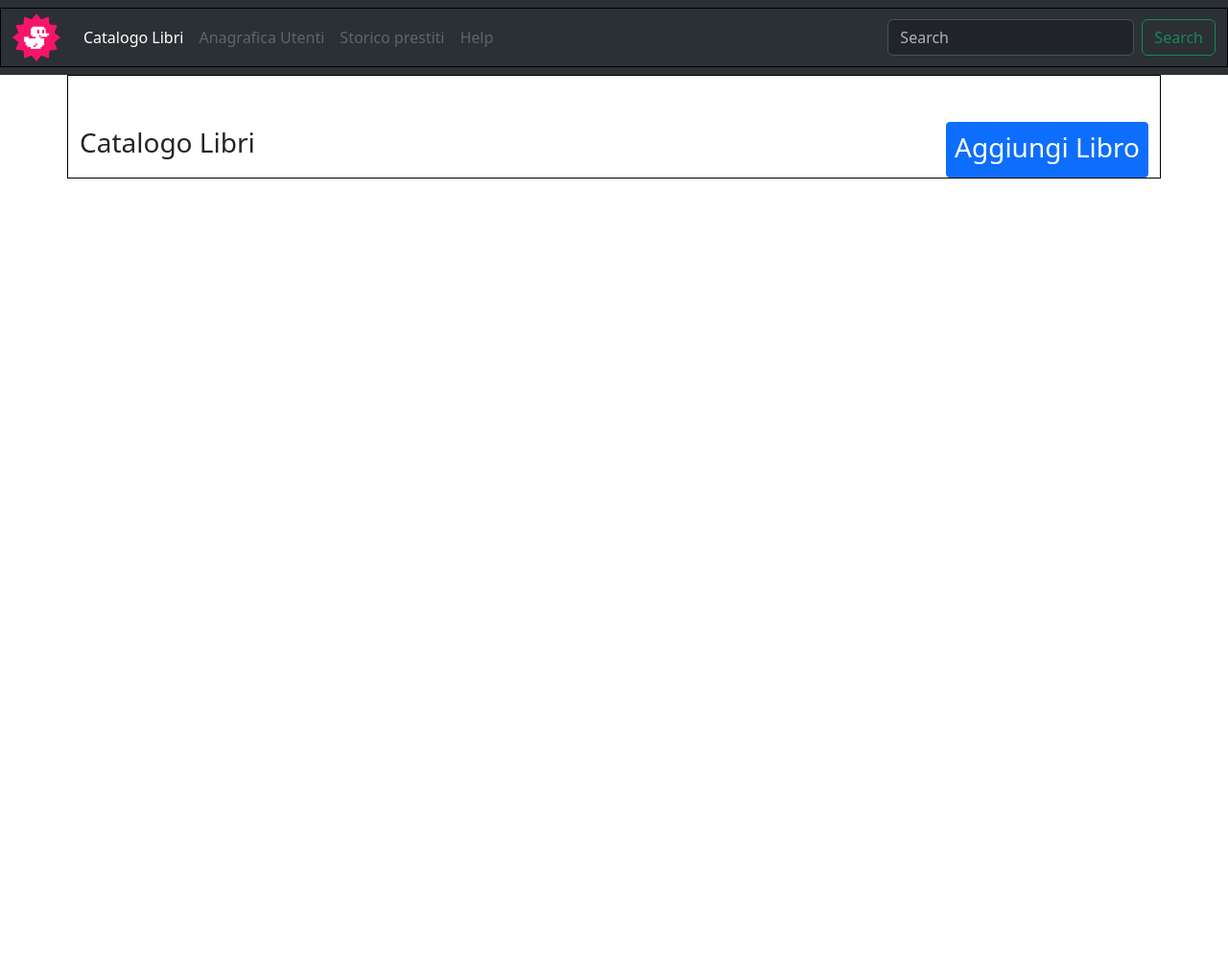
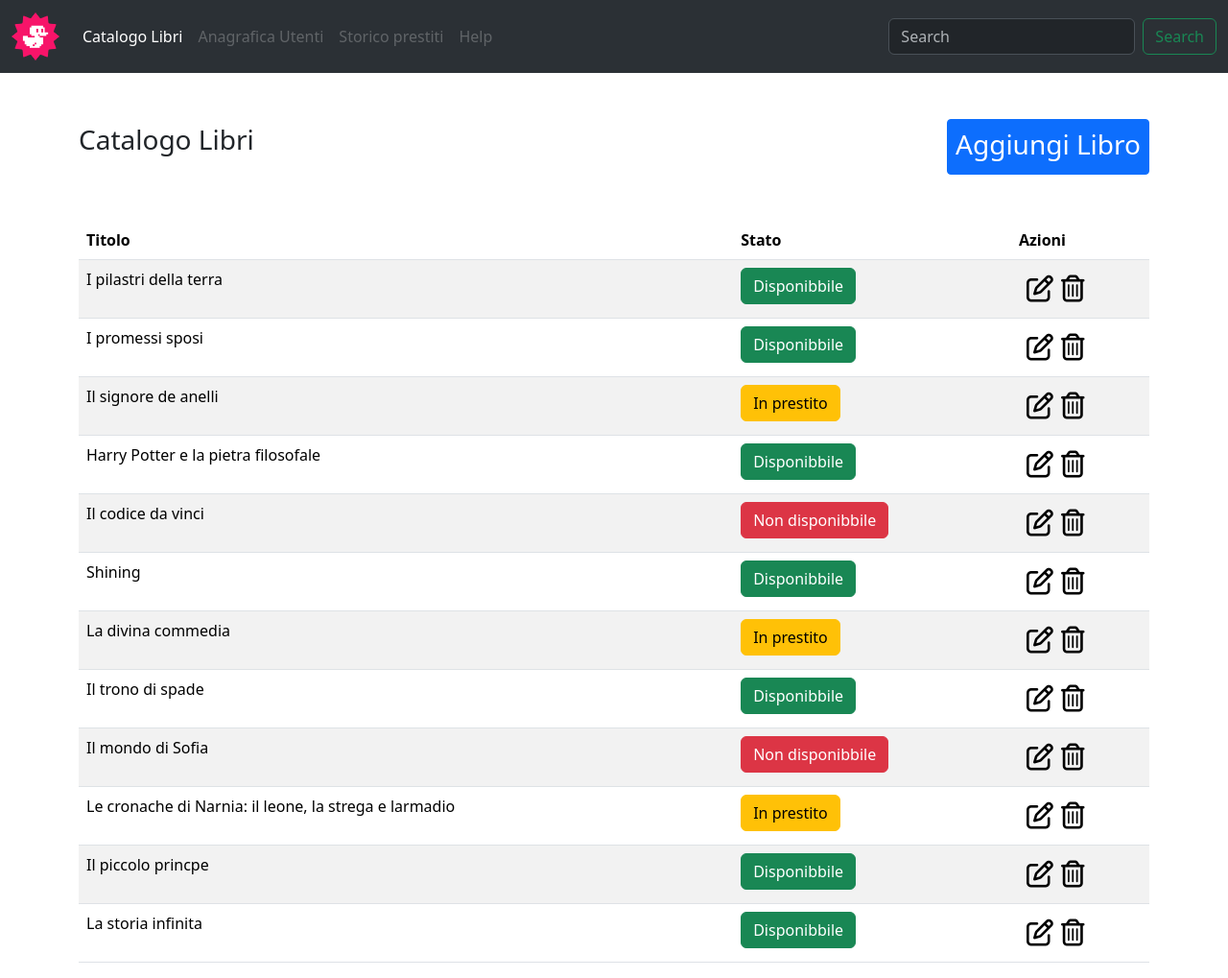
Before and after one commit to JensonAquino/html-css-bootstrap-dashboard, a plain HTML site: page index.html in a window 1280 px wide. Shown: the whole page at 96% size. Before the commit the page ends 800 px from the top, so only its background shows below. Drawn offline with nearby package versions, Linux system fonts and the light colour scheme.

Commit message:
feat: table-section aggiunta

```diff
--- a/css/style.css
+++ b/css/style.css
@@ -1,7 +1,3 @@
 img{
     width: 50px;
 }
-[class^=container]{
-    border: 1px solid black;
-    min-height: 50px;
-}
--- a/index.html
+++ b/index.html
@@ -9,6 +9,9 @@
         integrity="sha384-QWTKZyjpPEjISv5WaRU9OFeRpok6YctnYmDr5pNlyT2bRjXh0JMhjY6hW+ALEwIH" crossorigin="anonymous">
     <!-- styling -->
     <link rel="stylesheet" href="./css/style.css">
+    <link rel="stylesheet" href="https://cdnjs.cloudflare.com/ajax/libs/font-awesome/6.6.0/css/all.min.css"
+        integrity="sha512-Kc323vGBEqzTmouAECnVceyQqyqdsSiqLQISBL29aUW4U/M7pSPA/gEUZQqv1cwx4OnYxTxve5UMg5GT6L4JJg=="
+        crossorigin="anonymous" referrerpolicy="no-referrer" />
 </head>
 
 <body>
@@ -53,7 +56,82 @@
         <a class="btn btn-primary btn-sm fs-3" href="#" role="button">Aggiungi Libro</a>
     </div>
 </div>
+<!-- table-section -->
+<div class="container pt-5">
+    <table class="table table table-striped">
+        <thead>
+          <tr>
+            <th scope="col">Titolo</th>
+            <th scope="col">Stato</th>
+            <th scope="col">Azioni</th>
+          </tr>
+        </thead>
+        <tbody>
+          <tr>
+            <td>I pilastri della terra</td>
+            <td><button type="button" class="btn btn-success">Disponibbile</button></td>
+            <td><i class="fa-regular fa-pen-to-square fs-3 p-2"></i><i class="fa-regular fa-trash-can fs-3"></i>
+          </tr>
+          <tr>
+            <td>I promessi sposi</td>
+            <td><button type="button" class="btn btn-success">Disponibbile</button></td>
+            <td><i class="fa-regular fa-pen-to-square fs-3 p-2"></i><i class="fa-regular fa-trash-can fs-3"></i>
+          </tr>
+          <tr>
+            <td>Il signore de anelli</td>
+            <td><button type="button" class="btn btn-warning">In prestito</button></td>
+            <td><i class="fa-regular fa-pen-to-square fs-3 p-2"></i><i class="fa-regular fa-trash-can fs-3"></i>
+          </tr>
+          <tr>
+            <td class="text-wrap">Harry Potter e la pietra filosofale</td>
+            <td><button type="button" class="btn btn-success">Disponibbile</button></td>
+            <td><i class="fa-regular fa-pen-to-square fs-3 p-2"></i><i class="fa-regular fa-trash-can fs-3"></i>
+          </tr>
+          <tr>
+            <td>Il codice da vinci</td>
+            <td><button type="button" class="btn btn-danger">Non disponibbile</button></td>
+            <td><i class="fa-regular fa-pen-to-square fs-3 p-2"></i><i class="fa-regular fa-trash-can fs-3"></i>
+          </tr>
+          <tr>
+            <td>Shining</td>
+            <td><button type="button" class="btn btn-success">Disponibbile</button></td>
+            <td><i class="fa-regular fa-pen-to-square fs-3 p-2"></i><i class="fa-regular fa-trash-can fs-3"></i>
+          </tr>
+          <tr>
+            <td>La divina commedia</td>
+            <td><button type="button" class="btn btn-warning">In prestito</button></td>
+            <td><i class="fa-regular fa-pen-to-square fs-3 p-2"></i><i class="fa-regular fa-trash-can fs-3"></i>
+          </tr>
+          <tr>
+            <td>Il trono di spade</td>
+            <td><button type="button" class="btn btn-success">Disponibbile</button></td>
+            <td><i class="fa-regular fa-pen-to-square fs-3 p-2"></i><i class="fa-regular fa-trash-can fs-3"></i>
+          </tr>
+          <tr>
+            <td>Il mondo di Sofia</td>
+            <td><button type="button" class="btn btn-danger">Non disponibbile</button></td>
+            <td><i class="fa-regular fa-pen-to-square fs-3 p-2"></i><i class="fa-regular fa-trash-can fs-3"></i>
+          </tr>
+          <tr>
+            <td class="text-wrap">Le cronache di Narnia: il leone, la strega e larmadio</td>
+            <td><button type="button" class="btn btn-warning">In prestito</button></td>
+            <td><i class="fa-regular fa-pen-to-square fs-3 p-2"></i><i class="fa-regular fa-trash-can fs-3"></i>
+          </tr>
+          <tr>
+            <td>Il piccolo princpe</td>
+            <td><button type="button" class="btn btn-success">Disponibbile</button></td>
+            <td><i class="fa-regular fa-pen-to-square fs-3 p-2"></i><i class="fa-regular fa-trash-can fs-3"></i>
+          </tr>
+          <tr>
+            <td>La storia infinita</td>
+            <td><button type="button" class="btn btn-success">Disponibbile</button></td>
+            <td><i class="fa-regular fa-pen-to-square fs-3 p-2"></i><i class="fa-regular fa-trash-can fs-3"></i>
+          </tr>
 
+        </tbody>
+      </table>
+
+</div>
 
 
 
```
